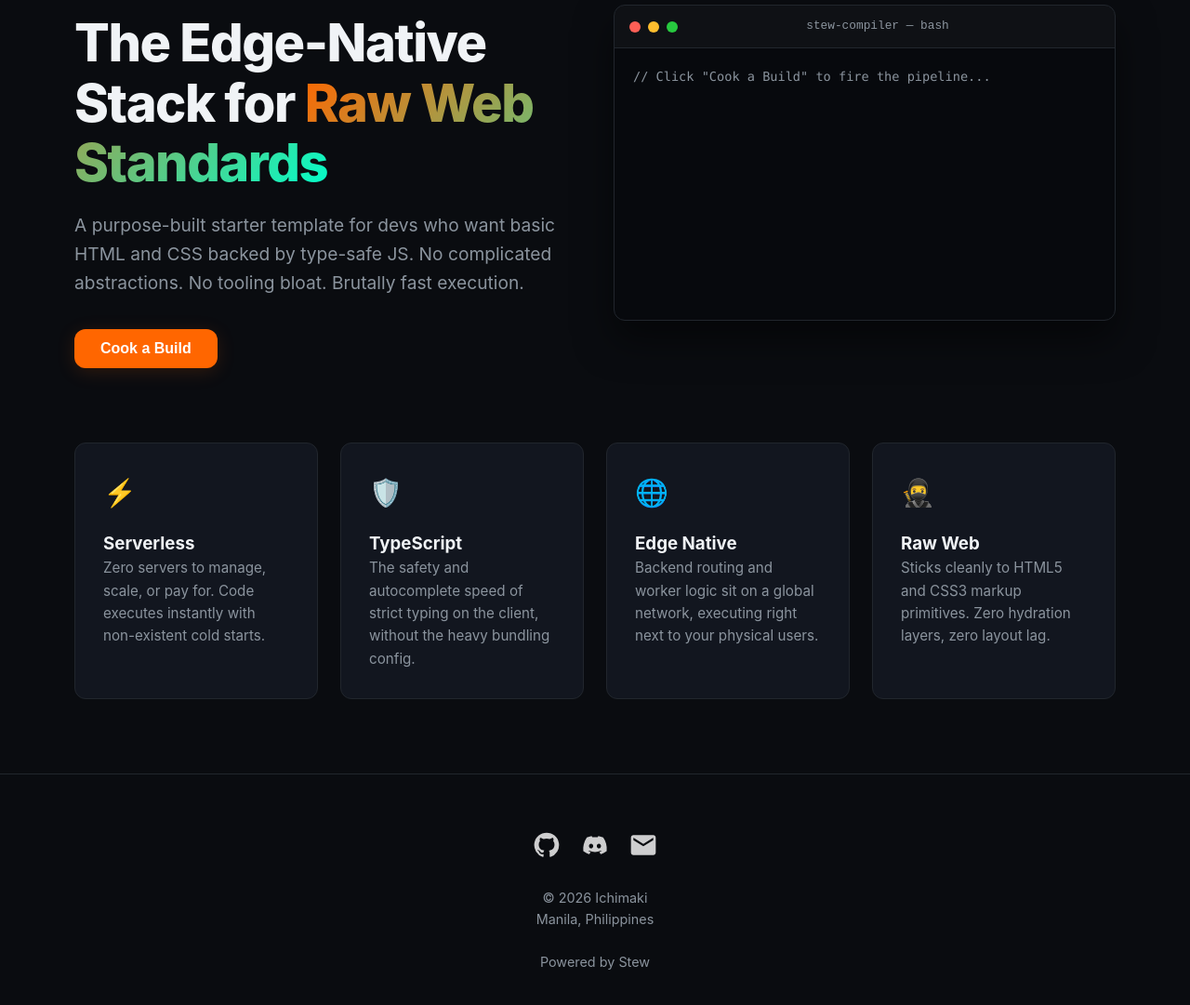
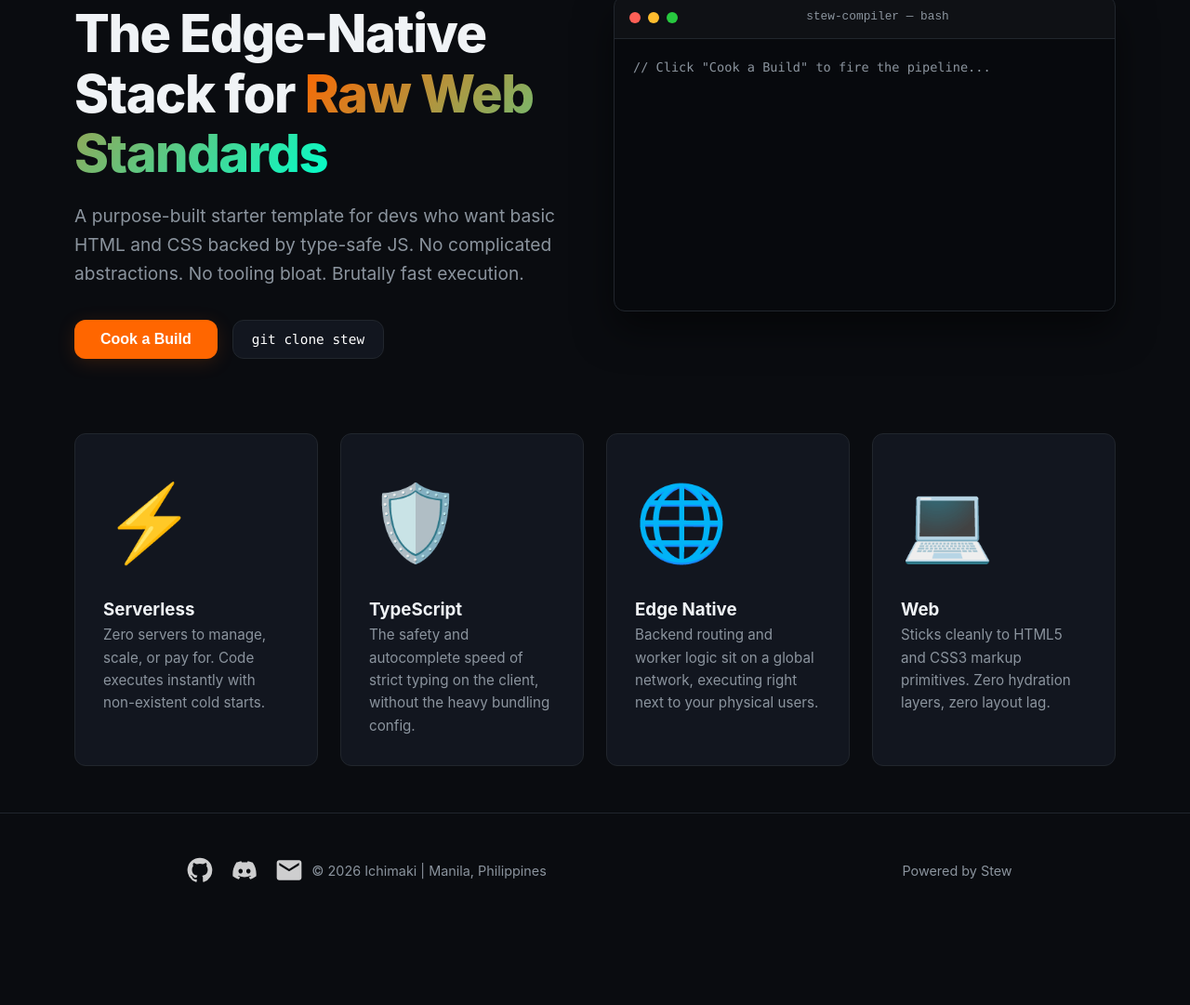
Before and after one commit to IchimakiKasura/Stew, a website: page src/index.html in a window 1280 px wide. Shown: the part 185-1266 px from the top of the page at 93% size. After the commit the page ends 1213 px from the top, so only its background shows below. Drawn offline with Linux system fonts and the light colour scheme.

Commit message:
Welcome to Stew!

```diff
--- a/src/css/footer.css
+++ b/src/css/footer.css
@@ -1,31 +1,39 @@
 footer {
+    width: 100vw;
+    display: flex;
+    justify-content: space-around;
+    align-items: center;
     text-align: center;
-    padding: 60px 20px 20px;
-    margin-top: 80px;
+    padding-top: 50px;
+    margin-top: 50px;
     border-top: 1px solid var(--border);
     color: var(--text-muted);
     font-size: 0.9rem;
 }
 
-footer svg {
-    margin: 0 8px;
+.footer-left {
+    display: flex;
+}
+
+.footer-left svg {
+    margin: -5px 8px;
     cursor: pointer;
     transition: transform 0.2s ease, fill 0.2s ease;
     opacity: 0.8;
 }
 
-footer svg:hover {
+.footer-left svg:hover {
     transform: translateY(-3px);
     fill: var(--primary);
     opacity: 1;
 }
 
-footer a {
+.footer-right a {
     color: var(--text-muted);
     text-decoration: none;
     transition: color 0.2s ease;
 }
 
-footer a:hover {
+.footer-right a:hover {
     color: var(--accent);
 }
--- a/src/css/styles.css
+++ b/src/css/styles.css
@@ -17,6 +17,36 @@
     padding: 0;
 }
 
+*::-webkit-scrollbar {
+    width: 8px;
+    height: 8px;
+}
+
+*::-webkit-scrollbar-track {
+    background-color: var(--bg-primary);
+    border-radius: 4px;
+}
+
+*::-webkit-scrollbar-thumb {
+    background-color: var(--primary);
+    border-radius: 4px;
+    min-height: 30px;
+}
+
+*::-webkit-scrollbar-thumb:hover {
+    background-color: #4e3f35;
+}
+
+*::-webkit-scrollbar-thumb:active {
+    background-color: #4e3f35;
+}
+
+*::-webkit-scrollbar-button {
+    display: none;
+    width: 0;
+    height: 0;
+}
+
 body {
     font-family: -apple-system, BlinkMacSystemFont, "Segoe UI", Roboto, sans-serif;
     background-color: var(--bg-dark);
@@ -24,6 +54,7 @@ body {
     line-height: 1.6;
     overflow-x: hidden;
     padding-bottom: 80px;
+    scroll-behavior: smooth;
 }
 
 /* Navbar Layout */
@@ -66,7 +97,7 @@ body {
     grid-template-columns: 1fr 1fr;
     gap: 40px;
     max-width: 1200px;
-    margin: 60px auto;
+    margin: 50px auto;
     padding: 0 40px;
     align-items: center;
 }
@@ -150,6 +181,21 @@ body {
 
 .btn-primary:active { transform: translateY(0); }
 
+.copy-cmd {
+    color: white;
+    font-family: SFMono-Regular,Consolas,monospace;
+    background-color: var(--bg-card);
+    border: 1px solid var(--border);
+    padding: 12px 20px;
+    border-radius: var(--radius);
+    font-size: .9rem;
+    cursor: pointer
+}
+
+.copy-cmd:hover {
+    border-color: var(--text-muted)
+}
+
 .terminal-window {
     background-color: var(--bg-terminal);
     border: 1px solid var(--border);
@@ -196,6 +242,7 @@ body {
     font-size: 0.85rem;
     overflow-y: auto;
     flex-grow: 1;
+    transition: all 0.2s ease;
 }
 
 .log-line {
@@ -204,8 +251,11 @@ body {
 }
 
 .text-muted { color: var(--text-muted); }
-.text-orange { color: var(--primary); }
-.text-teal { color: var(--accent); }
+.text-orange { color: orange; }
+.text-teal { color: teal; }
+.text-white { color: white; }
+.text-green { color: green; }
+.text-yellow { color: yellow; }
 
 .features-grid {
     display: grid;
@@ -221,15 +271,16 @@ body {
     border: 1px solid var(--border);
     border-radius: var(--radius);
     padding: 30px;
-    transition: border-color 0.2s ease;
+    transition: all 0.2s ease;
 }
 
 .card:hover {
     border-color: rgba(0, 255, 204, 0.3);
+    transform: scale(1.1);
 }
 
 .card-icon {
-    font-size: 1.8rem;
+    font-size: 5rem;
     margin-bottom: 16px;
 }
 
--- a/src/index.html
+++ b/src/index.html
@@ -13,7 +13,7 @@
     <header class="navbar">
         <div class="logo">STEW<span>.js</span></div>
         <nav>
-            <a href="https://github.com/IchimakiKasura/Stew" target="_blank" class="nav-link">GitHub</a>
+            <a href="https://github.com/IchimakiKasura/Stew" target="_blank" class="nav-link">Repository</a>
         </nav>
     </header>
 
@@ -25,6 +25,7 @@
 
             <div class="cta-group">
                 <button id="cook-btn" class="btn btn-primary">Cook a Build</button>
+                <button class="copy-cmd" id="copy-text">git clone stew</button>
             </div>
         </section>
 
@@ -43,6 +44,7 @@
         </section>
     </main>
 
+    <!-- Yes, I used emojis lmao -->
     <section class="features-grid">
         <div class="card">
             <div class="card-icon">⚡</div>
@@ -60,13 +62,14 @@
             <p>Backend routing and worker logic sit on a global network, executing right next to your physical users.</p>
         </div>
         <div class="card">
-            <div class="card-icon">🥷</div>
-            <h3>Raw Web</h3>
+            <div class="card-icon">💻</div>
+            <h3>Web</h3>
             <p>Sticks cleanly to HTML5 and CSS3 markup primitives. Zero hydration layers, zero layout lag.</p>
         </div>
     </section>
 
     <footer role="contentinfo">
+        <div class="footer-left">
             <svg viewBox="0 0 24 24" xmlns="http://www.w3.org/2000/svg" width="32" height="32" fill="white" data-social="gh">
                 <path d="M12,2A10,10,0,0,0,8.84,21.5c.5.08.66-.23.66-.5V19.31C6.73,19.91,6.14,18,6.14,18A2.69,2.69,0,0,0,5,16.5c-.91-.62.07-.6.07-.6a2.1,2.1,0,0,1,1.53,1,2.15,2.15,0,0,0,2.91.83,2.16,2.16,0,0,1,.63-1.34C8,16.17,5.62,15.31,5.62,11.5a3.87,3.87,0,0,1,1-2.71,3.58,3.58,0,0,1,.1-2.64s.84-.27,2.75,1a9.63,9.63,0,0,1,5,0c1.91-1.29,2.75-1,2.75-1a3.58,3.58,0,0,1,.1,2.64,3.87,3.87,0,0,1,1,2.71c0,3.82-2.34,4.66-4.57,4.91a2.39,2.39,0,0,1,.69,1.85V21c0,.27.16.59.67.5A10,10,0,0,0,12,2Z"/>
             </svg>
@@ -76,13 +79,11 @@
             <svg viewBox="0 0 24 24" xmlns="http://w3.org" width="32" height="32" fill="white" data-social="gm">
                 <path d="M20 4H4c-1.1 0-2 .9-2 2v12c0 1.1.9 2 2 2h16c1.1 0 2-.9 2-2V6c0-1.1-.9-2-2-2zm0 4l-8 5-8-5V6l8 5 8-5v2z"/>
             </svg>
-        <br><br>
-        © 2026 Ichimaki
-        <br>
-        Manila, Philippines
-        <br>
-        <br>
+            <div>© 2026 Ichimaki | Manila, Philippines</div>
+        </div>
+        <div class="footer-right">
             Powered by <a href="https://ichimakikasura.github.io/Stew/" title="Stew" rel="noopener">Stew</a>
+        </div>
     </footer>
 
     <!-- Essential ESM Script Delivery -->
```
Also changed, not shown: ts/script.ts (+24 -10 lines), .github/workflows/deploy.yml (added), build/config.js, build/index.js, build/process.js, build/work/html.js. Lines whose indentation alone changed are shown as unchanged.
